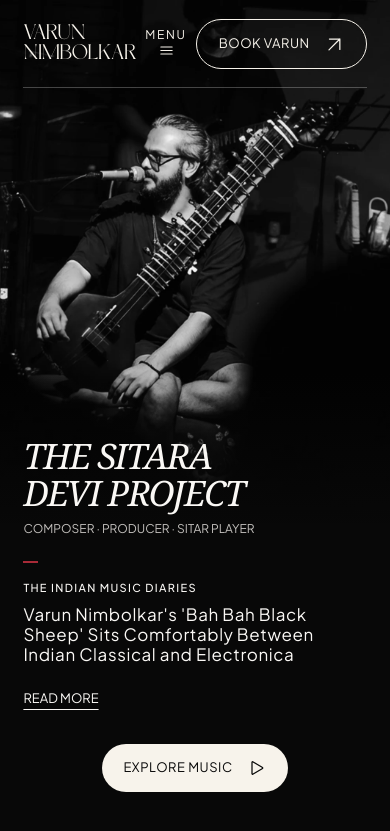
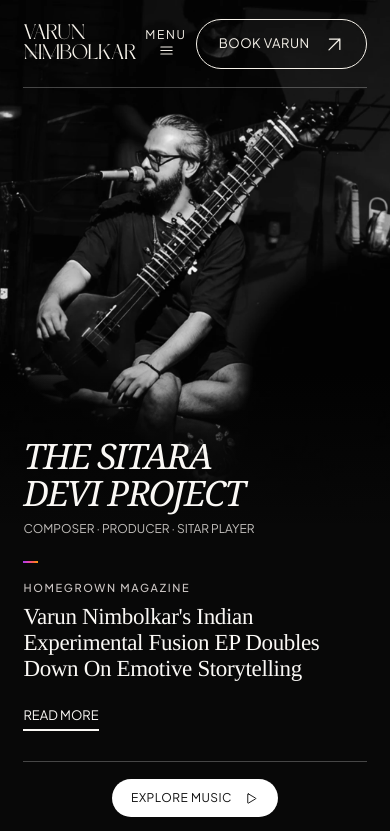
Before and after one commit to rishimailoorkar/varun-nimbolkar, a React (Vite) app: page / in a window 390 px wide. Shown: the top 831 px of the page. Built offline with nearby package versions, Linux system fonts and the light colour scheme.

Commit message:
Refine homepage press hierarchy, gradient accents and music actions

```diff
--- a/src/components/HeroSection.tsx
+++ b/src/components/HeroSection.tsx
@@ -17,7 +17,7 @@ function FeaturedPress() {
     if (hovered || focused) return;
     const timer = window.setInterval(() => {
       if (!document.hidden) setActive(index => (index + 1) % featuredArticles.length);
-    }, 9000);
+    }, 5000);
     return () => window.clearInterval(timer);
   }, [hovered, focused]);
 
@@ -26,7 +26,7 @@ function FeaturedPress() {
     onFocus={() => setFocused(true)} onBlur={() => setFocused(false)}>
     <div className="hero-headlines">{featuredArticles.map((article, index) =>
       <div key={article.number} className="hero-headline" aria-hidden={index !== active}>
-        <strong>{article.publication}</strong><p>{article.headline}</p>
+        <strong>{article.publication}</strong><h2>{article.headline}</h2>
       </div>
     )}</div>
     <a href={featuredArticles[active].url} target="_blank" rel="noopener noreferrer"
--- a/src/components/HomeSections.tsx
+++ b/src/components/HomeSections.tsx
@@ -176,18 +176,16 @@ export function HomeSections() {
           <span className="home-kicker home-kicker--plain" data-parallax="0.035">DISCOGRAPHY</span>
           <h2 id="discography-title" data-parallax="0.055">For The<br/><em>Curious Ones</em></h2>
           <p data-parallax="0.035">Records that wander between sitar-driven melody, electronic atmospheres, blues and everything in between.</p>
+          <a className="home-music-button" href="/music">Enter Music Room <Play width={18} height={18} aria-hidden="true" /></a>
         </div>
         <div id="release-grid" className="home-albums">{releases.slice(firstRelease, firstRelease + 4).map(release => <article className="home-album" key={release.title} data-parallax="0.04">
           <img src={release.image} width="408" height="406" loading="lazy" alt={`${release.title} cover artwork`} />
           <div className="home-album-caption"><div><h3>{release.title}</h3><p>{release.detail}</p></div><a href={release.href} target="_blank" rel="noopener noreferrer" aria-label={`Find ${release.title} on Spotify`}><Play width={17} height={17} aria-hidden="true" /></a></div>
         </article>)}</div>
-        <div className="release-tools">
         <div className="release-pagination">
           <button type="button" disabled={releasePage === 0} aria-controls="release-grid" onClick={() => setReleasePage(releasePage - 1)} aria-label="Previous releases"><ArrowLeft aria-hidden="true" /></button>
           <span role="status">{firstRelease + 1}–{Math.min(firstRelease + 4, releases.length)} of {releases.length}</span>
           <button type="button" disabled={firstRelease + 4 >= releases.length} aria-controls="release-grid" onClick={() => setReleasePage(releasePage + 1)} aria-label="Next releases"><ArrowRight aria-hidden="true" /></button>
-        </div>
-        <a className="home-music-button" href="/music">Enter Music Room <Play width={18} height={18} aria-hidden="true" /></a>
         </div>
       </div>
     </section>
--- a/src/styles.css
+++ b/src/styles.css
@@ -610,10 +610,11 @@
   letter-spacing: -.045em;
 }
 .project-heading p { margin: 1.45em 0 0; font-size: clamp(12px, 1.05vw, 25px); color: #c3c0bd; text-transform: uppercase; }
+:root { --stage-gradient: linear-gradient(95deg, #a53bee, #df42bf 32%, #fa5e4a 68%, #f79d09); }
 .hero-feature { width: 30%; }
-.hero-feature::before { content: ''; display: block; width: 3.8vw; height: 2px; background: #a82a37; margin-bottom: 12px; }
-.hero-feature strong { font-size: clamp(11px, 1.1vw, 26px); text-transform: uppercase; letter-spacing: .12em; }
-.hero-feature p { margin: .65em 0; font-size: clamp(17px, 1.48vw, 38px); line-height: 1.18; letter-spacing: .035em; text-wrap: pretty; }
+.hero-feature::before { content: ''; display: block; width: 3.8vw; height: 2px; background: var(--stage-gradient); margin-bottom: 12px; }
+.hero-feature strong { font-size: clamp(11px, .85vw, 19px); font-weight: 600; color: #ccc6c4; text-transform: uppercase; letter-spacing: .15em; }
+.hero-feature h2 { margin: .65em 0; font: 400 clamp(23px, 1.95vw, 47px)/1.12 Tinos, serif; letter-spacing: -.015em; text-wrap: pretty; }
 .hero-feature a, .release-pagination button { display: inline-flex; align-items: center; justify-content: center; min-height: 44px; border: 1px solid currentColor; border-radius: 50px; padding: .7em 1.4em; }
 .hero-feature a { font-size: 13px; text-transform: uppercase; }
 .hero .sound-toggle { border: 1px solid #ffffff60; border-radius: 30px; padding: 8px 13px; }
@@ -626,21 +627,28 @@
   .project-heading h1 { font-size: 35px; }
   .project-heading p { margin-top: 10px; }
   .hero-feature { width: 100%; }
-  .hero-feature p { margin: 8px 0 12px; }
+  .hero-feature h2 { margin: 8px 0 12px; }
   .hero .hero-content { position: static; transform: none; align-self: center; margin-top: 24px; }
 }
 
 .hero-headlines { display: grid; }
 .hero-headline { grid-area: 1 / 1; }
 .hero-headline[aria-hidden="true"] { visibility: hidden; }
-.hero-feature a { border: 0; border-radius: 0; padding: 0; text-decoration: underline; text-underline-offset: .45em; }
-.hero::after { display: none; }
-.release-tools { display: flex; flex-wrap: wrap; justify-content: center; align-items: center; gap: 18px 32px; margin-top: 30px; }
-.release-tools .release-pagination { margin: 0; }
+.hero-feature a { border: 0; border-radius: 0; padding: 0; position: relative; text-decoration: none; }
+.hero-feature a::after { content: ''; position: absolute; inset: auto 0 6px; height: 2px; background: currentColor; }
+.hero-feature a:is(:hover, :focus-visible)::after { background: var(--stage-gradient); }
+.hero::after { bottom: calc(9% + 55px); }
+.hero .hero-content .music-button { min-height: 38px; background: white; color: #101010; padding: 9px 19px; gap: 12px; font-size: 12px; }
+.hero .hero-content .music-button svg { width: 15px; height: 15px; }
+.hero .hero-content .music-button:is(:hover, :focus-visible) { background: var(--stage-gradient); color: white; }
+@media (max-width: 760px) {
+  .hero::after { display: none; }
+  .hero .hero-content { width: 100%; padding-top: 17px; border-top: 1px solid #ffffff40; }
+}
+body:has(.hero-editorial) .navbar .active::after { height: 2px; background: var(--stage-gradient); }
 .release-pagination button { width: 44px; height: 44px; padding: 0; }
 .release-pagination svg { width: 19px; height: 19px; }
 @media (min-width: 761px) {
   .hero .hero-content, .hero .sound-toggle { bottom: 9%; }
   .hero-editorial { align-items: end; }
-  body:has(.hero-editorial) .navbar .active::after { height: 2px; background: #a82a37; }
 }
```
